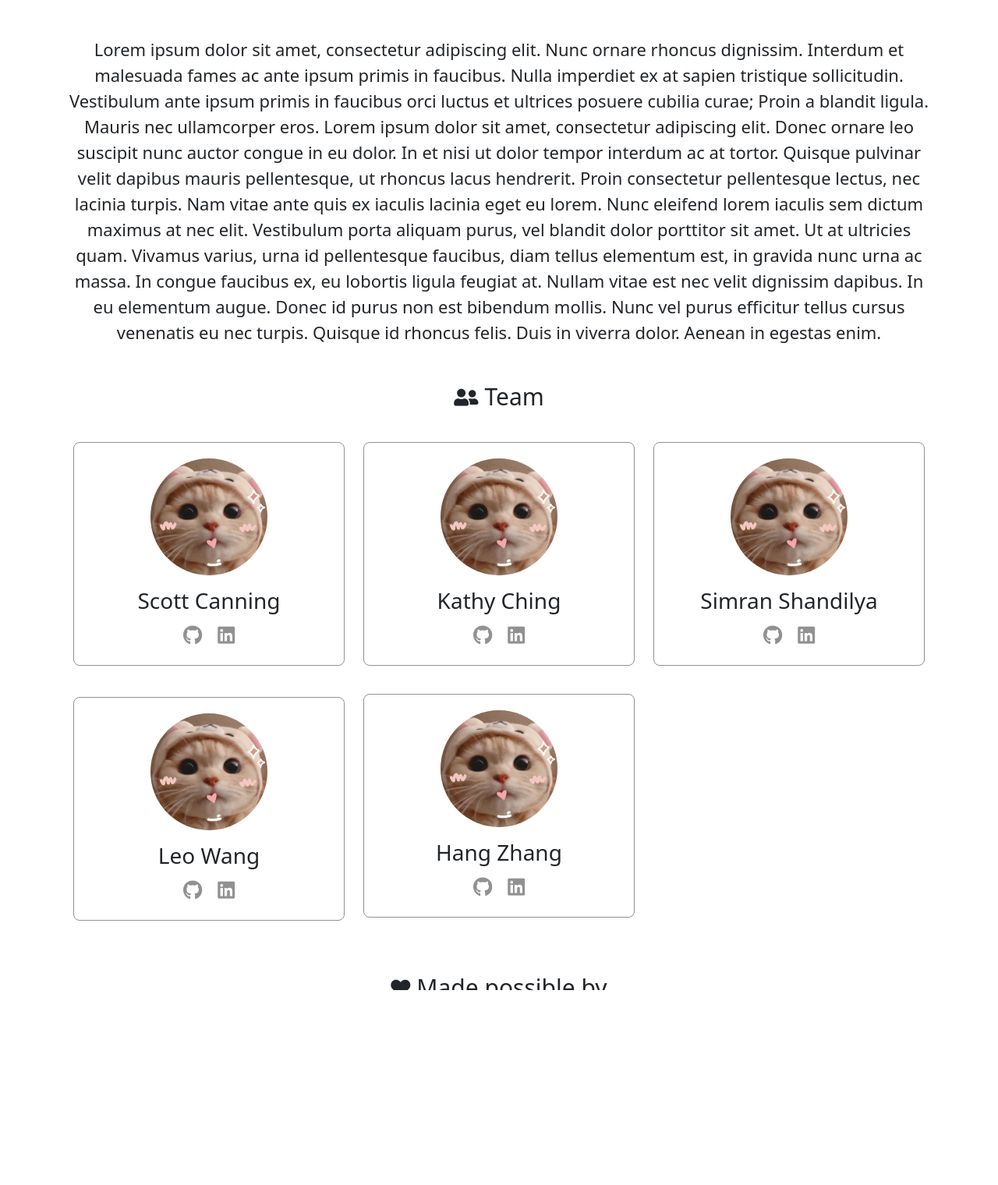
After one commit to gcivil-nyu-org/Team_Team4_CS-GY-6063-Fall2021, a Django app: page /about/ in a window 1280 px wide. The commit adds this page. Shown: the part 477-1997 px from the top of the page at 78% size. Run offline with Django 3.2, Linux system fonts and the light colour scheme; some libraries are stand-ins or nearby versions.

Commit message:
finalized profile page layout, added about page

```diff
--- a/StudyCity/settings.py
+++ b/StudyCity/settings.py
@@ -148,7 +148,7 @@ EMAIL_PORT = 587
 EMAIL_USE_TLS = True
 EMAIL_HOST_USER = "apikey"
 EMAIL_HOST_PASSWORD = os.environ.get("SENDGRID_API")
-DEFAULT_FROM_EMAIL = "leowang9863@gmail.com"
+DEFAULT_FROM_EMAIL = "studycity4@gmail.com"
 
 
 DEFAULT_AUTO_FIELD = "django.db.models.BigAutoField"
--- a/accounts/forms.py
+++ b/accounts/forms.py
@@ -46,8 +46,8 @@ class UserUpdateForm(forms.ModelForm):
 
     def __init__(self, *args, **kwargs):
         super().__init__(*args, **kwargs)
-        self.fields['email'].label = '<i class="fas fa-envelope"></i>'
-        self.fields['username'].label = '<i class="fas fa-user-circle"></i>'
+        self.fields['email'].label = '<i class="fas fa-envelope me-1"></i> Username'
+        self.fields['username'].label = '<i class="fas fa-user-circle me-1"></i> Email'
 
     class Meta:
         model = User
@@ -68,4 +68,4 @@ class ProfileUpdateForm(forms.ModelForm):
     class Meta:
         model = Profile
         fields = ["image"]
-        labels = {"image": "<i class='fas fa-images'></i>"}
+        labels = {"image": "<i class='fas fa-images me-1'></i> Avatar"}
--- /dev/null
+++ b/accounts/templates/accounts/about.html
@@ -0,0 +1,162 @@
+<!DOCTYPE html>
+{% load static %}
+<html lang="en">
+
+<head>
+    <meta charset="UTF-8">
+    <meta name="viewport" content="width=device-width, initial-scale=1.0">
+    <meta http-equiv="X-UA-Compatible" content="ie=edge">
+    <title>About</title>
+    <link href="https://cdn.jsdelivr.net/npm/bootstrap@5.1.3/dist/css/bootstrap.min.css" rel="stylesheet"
+        integrity="sha384-1BmE4kWBq78iYhFldvKuhfTAU6auU8tT94WrHftjDbrCEXSU1oBoqyl2QvZ6jIW3" crossorigin="anonymous">
+    <script src="https://cdn.jsdelivr.net/npm/bootstrap@5.1.3/dist/js/bootstrap.bundle.min.js"
+        integrity="sha384-ka7Sk0Gln4gmtz2MlQnikT1wXgYsOg+OMhuP+IlRH9sENBO0LRn5q+8nbTov4+1p" crossorigin="anonymous">
+    </script>
+    <link rel="stylesheet" href="https://use.fontawesome.com/releases/v5.6.1/css/all.css"
+        integrity="sha384-gfdkjb5BdAXd+lj+gudLWI+BXq4IuLW5IT+brZEZsLFm++aCMlF1V92rMkPaX4PP" crossorigin="anonymous" />
+    <link rel="stylesheet" href="https://unpkg.com/swiper@7/swiper-bundle.min.css" />
+
+    <script src="https://unpkg.com/swiper@7/swiper-bundle.min.js"></script>
+    <link rel="stylesheet" type="text/css" href="{% static 'css/about.css' %}">
+    <link rel="stylesheet" type="text/css" href="{% static 'css/animation.css' %}">
+
+</head>
+
+<body>
+    {% include 'nav.html'%}
+    <div class="banner-wrapper fade-in-top">
+        <div class="banner-img">
+            <img src="{% static 'images/about-banner.jpg' %}" alt="">
+        </div>
+        <div class="banner-text">
+            <h1>About Us</h1>
+        </div>
+
+    </div>
+    <div class="container text-center py-5 fade-in animation-delay-3">
+        <div class="about-text">
+            <p>
+                Lorem ipsum dolor sit amet, consectetur adipiscing elit. Nunc ornare rhoncus dignissim. Interdum et
+                malesuada fames ac ante ipsum primis in faucibus. Nulla imperdiet ex at sapien tristique sollicitudin.
+                Vestibulum ante ipsum primis in faucibus orci luctus et ultrices posuere cubilia curae; Proin a blandit
+                ligula. Mauris nec ullamcorper eros. Lorem ipsum dolor sit amet, consectetur adipiscing elit. Donec
+                ornare
+                leo suscipit nunc auctor congue in eu dolor. In et nisi ut dolor tempor interdum ac at tortor. Quisque
+                pulvinar velit dapibus mauris pellentesque, ut rhoncus lacus hendrerit. Proin consectetur pellentesque
+                lectus, nec lacinia turpis. Nam vitae ante quis ex iaculis lacinia eget eu lorem. Nunc eleifend lorem
+                iaculis sem dictum maximus at nec elit. Vestibulum porta aliquam purus, vel blandit dolor porttitor sit
+                amet. Ut at ultricies quam.
+
+                Vivamus varius, urna id pellentesque faucibus, diam tellus elementum est, in gravida nunc urna ac massa.
+                In
+                congue faucibus ex, eu lobortis ligula feugiat at. Nullam vitae est nec velit dignissim dapibus. In eu
+                elementum augue. Donec id purus non est bibendum mollis. Nunc vel purus efficitur tellus cursus
+                venenatis eu
+                nec turpis. Quisque id rhoncus felis. Duis in viverra dolor. Aenean in egestas enim.
+            </p>
+        </div>
+        <div class="title mt-5">
+            <i class="fas fa-user-friends me-2"></i>
+            <h1 class=""> Team </h1>
+        </div>
+        <div class="container team">
+            <div class="row row-cols-1 row-cols-sm-2 row-cols-md-3">
+                <div class="col member">
+                    <div class="member-card">
+                        <img class="rounded-circle" src="{% static 'images/avatar.jpg' %}" alt="">
+                        <div class="member-name mt-3">
+                            <h3>Scott Canning</h3>
+                            <div class="social-icons">
+
+                                <a href="#"><i class="fab fa-github"></i></a>
+                                <a href="#"><i class="fab fa-linkedin"></i></a>
+                            </div>
+                        </div>
+                    </div>
+                </div>
+                <div class="col member">
+                    <div class="member-card">
+                        <img class="rounded-circle" src="{% static 'images/avatar.jpg' %}" alt="">
+                        <div class="member-name mt-3">
+                            <h3>Kathy Ching</h3>
+                            <div class="social-icons">
+
+                                <a href="#"><i class="fab fa-github"></i></a>
+                                <a href="#"><i class="fab fa-linkedin"></i></a>
+                            </div>
+                        </div>
+                    </div>
+                </div>
+                <div class="col member">
+                    <div class="member-card">
+                        <img class="rounded-circle" src="{% static 'images/avatar.jpg' %}" alt="">
+                        <div class="member-name mt-3">
+                            <h3>Simran Shandilya</h3>
+                            <div class="social-icons">
+
+                                <a href="#"><i class="fab fa-github"></i></a>
+                                <a href="#"><i class="fab fa-linkedin"></i></a>
+                            </div>
+                        </div>
+                    </div>
+                </div>
+                <div class="col member">
+                    <div class="member-card">
+                        <img class="rounded-circle" src="{% static 'images/avatar.jpg' %}" alt="">
+                        <div class="member-name mt-3">
+                            <h3>Leo Wang</h3>
+                            <div class="social-icons">
+
+                                <a href="#"><i class="fab fa-github"></i></a>
+                                <a href="#"><i class="fab fa-linkedin"></i></a>
+                            </div>
+                        </div>
+                    </div>
+                </div>
+                <div class="col member">
+                    <div class="member-card mt-3">
+                        <img class="rounded-circle" src="{% static 'images/avatar.jpg' %}" alt="">
+                        <div class="member-name mt-3">
+                            <h3>Hang Zhang </h3>
+                            <div class="social-icons">
+
+                                <a href="#"><i class="fab fa-github"></i></a>
+                                <a href="#"><i class="fab fa-linkedin"></i></a>
+                            </div>
+                        </div>
+                    </div>
+
+                </div>
+            </div>
+        </div>
+        <div class="mt-5 mb-5 title">
+            <i class="fas fa-heart me-2"></i>
+            <h1 class=""> Made possible by</h1>
+        </div>
+        <div class="container brands">
+            <div class="row row-cols-1 row-cols-sm-2 row-cols-md-6">
+                <div class="col brand">
+                    <img src="{% static 'images/nyu.jpeg' %}" alt="">
+                </div>
+                <div class="col brand">
+                    <img src="{% static 'images/aws.png' %}" alt="">
+                </div>
+                <div class="col brand">
+                    <img src="{% static 'images/heroku.png' %}" alt="">
+                </div>
+                <div class="col brand">
+                    <img src="{% static 'images/maps.png' %}" alt="">
+                </div>
+                <div class="col brand">
+                    <img src="{% static 'images/yelp.png' %}" alt="">
+                </div>
+                <div class="col brand">
+                    <img src="{% static 'images/opendata.svg' %}" alt="">
+                </div>
+            </div>
+        </div>
+
+    </div>
+</body>
+
+</html>
--- a/accounts/urls.py
+++ b/accounts/urls.py
@@ -35,6 +35,7 @@ urlpatterns = [
          ),
          name='password_reset_complete'),
     path('activate/<uidb64>/<token>/', views.ActivateAccount, name='activate'),
+    path('about/', views.about, name='about'),
 ]
 if settings.DEBUG:
     urlpatterns += static(settings.MEDIA_URL,
--- a/accounts/views.py
+++ b/accounts/views.py
@@ -58,7 +58,7 @@ def index(request):
     queryStr = request.GET
     if queryStr:
         if not queryStr.get('place') and not queryStr.get('useCurrentLocation'):
-            return render(request, "accounts/index.html", context=context)
+            return redirect('index')
         if queryStr.get('place'):
             params['location'] = queryStr.get('place')
         if queryStr.get('useCurrentLocation'):
@@ -66,7 +66,7 @@ def index(request):
                 params['longitude'] = queryStr.get('longitude')
                 params['latitude'] = queryStr.get('latitude')
             elif not queryStr.get('place'):
-                return render(request, "accounts/index.html", context=context)
+                return redirect('index')
 
         # pass user defined Yelp! params to Yelp API
         if queryStr.get('open_now'):
@@ -424,3 +424,7 @@ def profile(request):
     }
 
     return render(request, "accounts/profile.html", context)
+
+
+def about(request):
+    return render(request, "accounts/about.html")
--- /dev/null
+++ b/static/css/about.css
@@ -0,0 +1,114 @@
+html,
+body {
+  height: 100%;
+  margin: 0 !important;
+  padding: 0;
+}
+:root {
+  --color-orange-500: rgb(255, 163, 93);
+  --color-orange-400: rgb(255, 140, 51);
+  --color-gray: rgb(145, 145, 145);
+}
+
+.brands img {
+  max-width: 100%;
+  width: 100px;
+  filter: opacity(0.8);
+}
+.brands {
+  width: 100%;
+}
+.brand {
+  display: flex;
+  flex-direction: column;
+  justify-content: center;
+  align-items: center;
+  margin-bottom: 20px;
+}
+.member img {
+  width: 100%;
+  height: 100%;
+  max-width: 150px;
+}
+.member-card {
+  display: flex;
+  flex-direction: column;
+  justify-content: center;
+  align-items: center;
+  border: 1px solid var(--color-gray);
+  /* width: 250px; */
+  margin: 20px auto;
+  border-radius: 8px;
+  padding: 20px;
+}
+.member-card:hover {
+  border: white solid 1px;
+  box-shadow: 0px 3px 15px rgba(0, 0, 0, 0.1);
+}
+.banner-img {
+  height: 400px;
+}
+.banner-img img {
+  width: 100%;
+  height: 100%;
+  object-fit: cover;
+  filter: brightness(0.5);
+}
+.banner-text h1 {
+  color: white;
+}
+.banner-text {
+  position: absolute;
+  top: 50%;
+  left: 50%;
+  transform: translate(-50%, -50%);
+}
+.banner-wrapper {
+  position: relative;
+}
+.about-text {
+  margin: 0 auto;
+}
+.about-text p {
+  font-size: 22px;
+}
+.social-icons {
+  display: flex;
+  flex-direction: row;
+  justify-content: center;
+  align-items: center;
+  font-size: 25px;
+  gap: 20px;
+}
+.social-icons a {
+  color: var(--color-gray);
+}
+.social-icons a:hover {
+  color: black;
+}
+.title {
+  font-size: 25px;
+  font-weight: bold;
+  margin-bottom: 20px;
+  display: flex;
+  flex-direction: row;
+  justify-content: center;
+  align-items: center;
+}
+.title h1 {
+  margin: 0px;
+  font-size: 30px;
+}
+.subtitle {
+  font-size: 20px;
+  font-weight: bold;
+  display: flex;
+  flex-direction: row;
+  justify-content: center;
+  align-items: center;
+}
+.subtitle h1 {
+  margin: 0px;
+  font-size: 22px;
+  font-weight: bold;
+}
--- a/templates/nav.html
+++ b/templates/nav.html
@@ -1,4 +1,14 @@
 <style>
+    a {
+        text-decoration: none;
+        color: black;
+
+    }
+
+    a:hover {
+        color: #808080 !important;
+    }
+
     nav {
         display: flex;
         flex-direction: row;
@@ -50,7 +60,6 @@
 
     <div class="btns">
         {% if user.is_authenticated %}
-
         <p>
             {{ request.user }}
         </p>
@@ -81,6 +90,10 @@
         </a>
 
         {% endif %}
+
+        <a href="{% url 'about' %}">
+            About
+        </a>
         {% comment %} <a href={% url 'index' %}>Search</a> {% endcomment %}
     </div>
 </nav>
```
Also changed, not shown: accounts/templates/accounts/index.html (+9 -5 lines), accounts/templates/accounts/profile.html (+3 -5 lines), static/css/profile.css (+12 -0 lines), static/js/index.js (+8 -0 lines), static/images/avatar.jpg (added), static/images/aws.png (added), static/images/heroku.png (added), static/images/maps.png (added), static/images/nyu.jpeg (added), static/images/opendata.svg (added), static/images/yelp.png (added), 1 other file.
